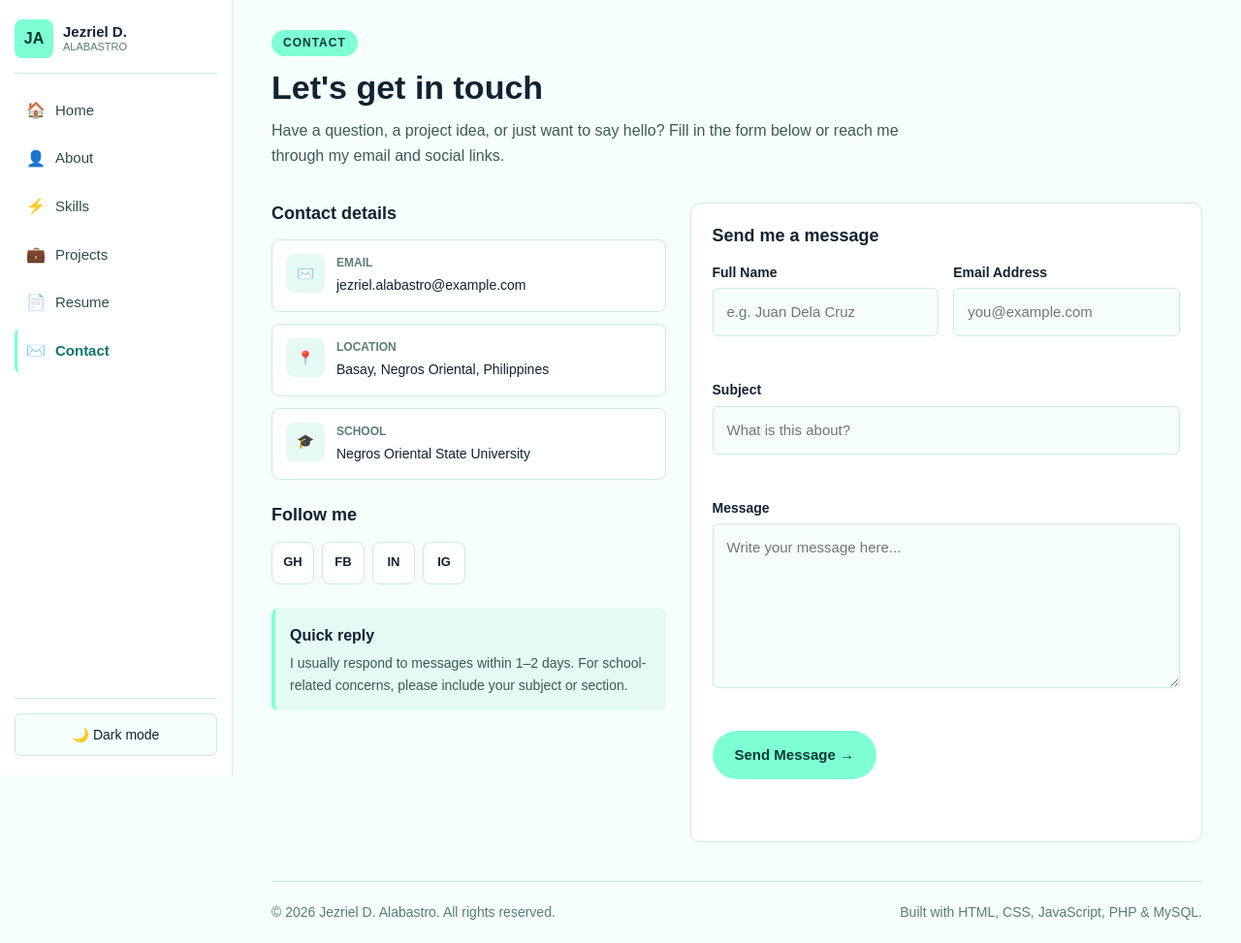
After one commit to iCantSeeColor/Jezriel-D.-Alabastro, a PHP site: page /contact.php in a window 1280 px wide. The commit adds this page. Shown: the whole page at 97% size. Run offline with PHP 8.4, Linux system fonts and the light colour scheme; data comes from the database, SQL or seed files in the repository.

Commit message:
Convert Contact page to PHP and save messages with validation, CSRF and spam protection

```diff
--- /dev/null
+++ b/contact.php
@@ -0,0 +1,191 @@
+<?php
+require __DIR__ . '/includes/db.php';
+require_once __DIR__ . '/includes/security.php';
+
+$pageTitle = 'Contact';
+$errors    = [];
+$formError = '';
+$old       = ['name' => '', 'email' => '', 'subject' => '', 'message' => ''];
+
+if ($_SERVER['REQUEST_METHOD'] === 'POST') {
+
+    if (!csrf_verify($_POST['csrf_token'] ?? null)) {
+        // 1. CSRF check failed
+        $formError = 'Your session expired. Please reload the page and try again.';
+
+    } elseif (!empty($_POST['website'])) {
+        // 2. Honeypot: real visitors never see or fill this field, so it is a bot.
+        //    Pretend success so the bot learns nothing.
+        $_SESSION['flash'] = 'Thank you! Your message has been sent.';
+        header('Location: contact.php');
+        exit;
+
+    } else {
+        foreach (array_keys($old) as $field) {
+            $old[$field] = trim((string) ($_POST[$field] ?? ''));
+        }
+
+        // 3. Server-side validation
+        if (mb_strlen($old['name']) < 2) {
+            $errors['name'] = 'Name must be at least 2 characters long.';
+        } elseif (mb_strlen($old['name']) > 100 || !preg_match('/^[\p{L}.\'\- ]+$/u', $old['name'])) {
+            $errors['name'] = 'Name should contain letters only (max 100 characters).';
+        }
+        if (!filter_var($old['email'], FILTER_VALIDATE_EMAIL) || mb_strlen($old['email']) > 100) {
+            $errors['email'] = 'Please enter a valid email address.';
+        }
+        if (mb_strlen($old['subject']) < 3 || mb_strlen($old['subject']) > 150) {
+            $errors['subject'] = 'Subject must be 3 to 150 characters long.';
+        }
+        if (mb_strlen($old['message']) < 10 || mb_strlen($old['message']) > 2000) {
+            $errors['message'] = 'Message must be 10 to 2000 characters long.';
+        }
+
+        // 4. Rate limit: at most 3 messages per IP every 10 minutes
+        if (!$errors) {
+            $stmt = $pdo->prepare(
+                'SELECT COUNT(*) FROM messages
+                 WHERE ip_address = :ip AND created_at > (NOW() - INTERVAL 10 MINUTE)'
+            );
+            $stmt->execute([':ip' => client_ip()]);
+            if ((int) $stmt->fetchColumn() >= 3) {
+                $formError = 'Too many messages in a short time. Please try again later.';
+            }
+        }
+
+        // 5. Save with a prepared statement (SQL injection protection)
+        if (!$errors && $formError === '') {
+            try {
+                $stmt = $pdo->prepare(
+                    'INSERT INTO messages (name, email, subject, message, ip_address)
+                     VALUES (:name, :email, :subject, :message, :ip)'
+                );
+                $stmt->execute([
+                    ':name'    => $old['name'],
+                    ':email'   => $old['email'],
+                    ':subject' => $old['subject'],
+                    ':message' => $old['message'],
+                    ':ip'      => client_ip(),
+                ]);
+                $_SESSION['flash'] = 'Thank you, ' . $old['name'] . '! Your message has been sent. I will get back to you soon.';
+                header('Location: contact.php'); // redirect so a refresh does not resend the form
+                exit;
+            } catch (PDOException $ex) {
+                error_log('Contact form insert failed: ' . $ex->getMessage());
+                $formError = 'Sorry, your message could not be sent. Please try again later.';
+            }
+        }
+    }
+}
+
+$flash = $_SESSION['flash'] ?? '';
+unset($_SESSION['flash']);
+
+require __DIR__ . '/includes/header.php';
+?>
+
+  <header class="page-head reveal">
+    <span class="eyebrow">Contact</span>
+    <h1>Let's get in touch</h1>
+    <p class="page-sub">Have a question, a project idea, or just want to say hello? Fill in the form below or reach me through my email and social links.</p>
+  </header>
+
+  <section class="section">
+    <div class="contact-grid">
+
+      <aside class="contact-info reveal">
+        <h2 class="contact-title">Contact details</h2>
+
+        <ul class="info-list">
+          <li class="info-item">
+            <span class="info-icon">✉️</span>
+            <div>
+              <strong>Email</strong>
+              <a href="mailto:<?= e($profile['email'] ?? '') ?>"><?= e($profile['email'] ?? '') ?></a>
+            </div>
+          </li>
+          <li class="info-item">
+            <span class="info-icon">📍</span>
+            <div>
+              <strong>Location</strong>
+              <span><?= e($profile['location'] ?? '') ?></span>
+            </div>
+          </li>
+          <li class="info-item">
+            <span class="info-icon">🎓</span>
+            <div>
+              <strong>School</strong>
+              <span><?= e($profile['school'] ?? '') ?></span>
+            </div>
+          </li>
+        </ul>
+
+        <h2 class="contact-title">Follow me</h2>
+        <ul class="social-links">
+          <li><a class="social-link" href="<?= e(safe_url($profile['github_url'] ?? '')) ?>" target="_blank" rel="noopener noreferrer" aria-label="GitHub">GH</a></li>
+          <li><a class="social-link" href="<?= e(safe_url($profile['facebook_url'] ?? '')) ?>" target="_blank" rel="noopener noreferrer" aria-label="Facebook">FB</a></li>
+          <li><a class="social-link" href="<?= e(safe_url($profile['linkedin_url'] ?? '')) ?>" target="_blank" rel="noopener noreferrer" aria-label="LinkedIn">IN</a></li>
+          <li><a class="social-link" href="<?= e(safe_url($profile['instagram_url'] ?? '')) ?>" target="_blank" rel="noopener noreferrer" aria-label="Instagram">IG</a></li>
+        </ul>
+
+        <div class="note-box">
+          <strong>Quick reply</strong>
+          <p>I usually respond to messages within 1–2 days. For school-related concerns, please include your subject or section.</p>
+        </div>
+      </aside>
+
+      <section class="card reveal">
+        <h2 class="contact-title">Send me a message</h2>
+
+        <form id="contactForm" class="contact-form" method="post" action="contact.php" novalidate>
+          <?= csrf_field() ?>
+
+          <!-- Honeypot: hidden from people, bots tend to fill it in -->
+          <div style="position:absolute;left:-9999px;" aria-hidden="true">
+            <label for="website">Leave this field empty</label>
+            <input type="text" id="website" name="website" tabindex="-1" autocomplete="off">
+          </div>
+
+          <div class="form-row">
+            <div class="form-group<?= isset($errors['name']) ? ' error' : '' ?>">
+              <label for="name">Full Name</label>
+              <input type="text" id="name" name="name" value="<?= e($old['name']) ?>" placeholder="e.g. Juan Dela Cruz" autocomplete="name">
+              <p class="error-msg" id="nameError" aria-live="polite"><?= e($errors['name'] ?? '') ?></p>
+            </div>
+
+            <div class="form-group<?= isset($errors['email']) ? ' error' : '' ?>">
+              <label for="email">Email Address</label>
+              <input type="email" id="email" name="email" value="<?= e($old['email']) ?>" placeholder="you@example.com" autocomplete="email">
+              <p class="error-msg" id="emailError" aria-live="polite"><?= e($errors['email'] ?? '') ?></p>
+            </div>
+          </div>
+
+          <div class="form-group<?= isset($errors['subject']) ? ' error' : '' ?>">
+            <label for="subject">Subject</label>
+            <input type="text" id="subject" name="subject" value="<?= e($old['subject']) ?>" placeholder="What is this about?">
+            <p class="error-msg" id="subjectError" aria-live="polite"><?= e($errors['subject'] ?? '') ?></p>
+          </div>
+
+          <div class="form-group<?= isset($errors['message']) ? ' error' : '' ?>">
+            <label for="message">Message</label>
+            <textarea id="message" name="message" rows="6" placeholder="Write your message here..."><?= e($old['message']) ?></textarea>
+            <p class="error-msg" id="messageError" aria-live="polite"><?= e($errors['message'] ?? '') ?></p>
+          </div>
+
+          <button type="submit" class="btn btn-primary">Send Message →</button>
+          <p class="form-status<?= $flash ? ' success' : (($formError || $errors) ? ' error' : '') ?>" id="formStatus" role="status" aria-live="polite"><?php
+            if ($flash) {
+                echo '✓ ' . e($flash);
+            } elseif ($formError) {
+                echo '⚠ ' . e($formError);
+            } elseif ($errors) {
+                echo '⚠ Please fix the highlighted fields and try again.';
+            }
+          ?></p>
+        </form>
+      </section>
+
+    </div>
+  </section>
+
+<?php require __DIR__ . '/includes/footer.php'; ?>
--- a/includes/functions.php
+++ b/includes/functions.php
@@ -51,3 +51,10 @@ function get_achievements(PDO $pdo): array
 {
     return $pdo->query('SELECT * FROM achievements ORDER BY id ASC')->fetchAll();
 }
+
+// Allow only http(s) links, so a saved "javascript:" URL can never become a clickable link.
+function safe_url(?string $url): string
+{
+    $url = trim((string) $url);
+    return preg_match('#^https?://#i', $url) ? $url : '#';
+}
--- a/includes/header.php
+++ b/includes/header.php
@@ -17,7 +17,7 @@ $navItems = [
     ['skills.php',   '⚡', 'Skills'],
     ['projets.php', '💼', 'Projects'],
     ['resume.php',   '📄', 'Resume'],
-    ['contact.html',  '✉️', 'Contact'],
+    ['contact.php',  '✉️', 'Contact'],
 ];
 ?>
 <!DOCTYPE html>
--- /dev/null
+++ b/includes/security.php
@@ -0,0 +1,41 @@
+<?php
+// Session start (with safer cookie settings) and CSRF protection helpers.
+require_once __DIR__ . '/functions.php';
+
+if (session_status() === PHP_SESSION_NONE) {
+    session_set_cookie_params([
+        'lifetime' => 0,
+        'path'     => '/',
+        'secure'   => !empty($_SERVER['HTTPS']),
+        'httponly' => true,
+        'samesite' => 'Lax',
+    ]);
+    session_start();
+}
+
+// One random token per session; every form that changes data must send it back.
+function csrf_token(): string
+{
+    if (empty($_SESSION['csrf_token'])) {
+        $_SESSION['csrf_token'] = bin2hex(random_bytes(32));
+    }
+    return $_SESSION['csrf_token'];
+}
+
+function csrf_field(): string
+{
+    return '<input type="hidden" name="csrf_token" value="' . e(csrf_token()) . '">';
+}
+
+function csrf_verify(?string $token): bool
+{
+    return is_string($token)
+        && !empty($_SESSION['csrf_token'])
+        && hash_equals($_SESSION['csrf_token'], $token);
+}
+
+// REMOTE_ADDR only: headers like X-Forwarded-For can be faked by the visitor.
+function client_ip(): string
+{
+    return $_SERVER['REMOTE_ADDR'] ?? '';
+}
--- a/index.php
+++ b/index.php
@@ -17,7 +17,7 @@ $certCount    = count_rows($pdo, 'achievements');
 
       <div class="hero-actions">
         <a href="projets.php" class="btn btn-primary">View My Projects →</a>
-        <a href="contact.html" class="btn btn-ghost">Contact Me</a>
+        <a href="contact.php" class="btn btn-ghost">Contact Me</a>
       </div>
 
       <ul class="hero-stats">
@@ -40,7 +40,7 @@ $certCount    = count_rows($pdo, 'achievements');
         <h2>Let's build something together</h2>
         <p>I'm open to school collaborations, freelance practice projects and learning opportunities.</p>
       </div>
-      <a href="contact.html" class="btn btn-primary">Get in touch →</a>
+      <a href="contact.php" class="btn btn-primary">Get in touch →</a>
     </div>
   </section>
 
--- a/js/main.js
+++ b/js/main.js
@@ -200,8 +200,6 @@
     });
 
     form.addEventListener('submit', function (event) {
-      event.preventDefault();
-
       var isValid = true;
       var firstInvalid = null;
 
@@ -213,6 +211,9 @@
       });
 
       if (!isValid) {
+        /* Stop the form only when something is wrong. */
+        event.preventDefault();
+
         if (status) {
           status.textContent = '⚠ Please fix the highlighted fields and try again.';
           status.className = 'form-status error';
@@ -221,19 +222,8 @@
         return;
       }
 
-      var senderName = form.elements.name.value.trim();
-
-      if (status) {
-        status.textContent = '✓ Thank you, ' + senderName +
-          '! Your message has been validated successfully. I will get back to you soon.';
-        status.className = 'form-status success';
-      }
-
-      form.reset();
-
-      form.querySelectorAll('.form-group').forEach(function (group) {
-        group.classList.remove('success', 'error');
-      });
+      /* Validation passed: the browser submits the form to contact.php,
+         where PHP validates again and saves the message. */
     });
   }
 
--- a/projects.php
+++ b/projects.php
@@ -63,7 +63,7 @@ $categories = array_values(array_unique(array_column($projects, 'category')));
         <h2>Interested in working together?</h2>
         <p>Send me a message and let's talk about your idea.</p>
       </div>
-      <a href="contact.html" class="btn btn-primary">Contact me →</a>
+      <a href="contact.php" class="btn btn-primary">Contact me →</a>
     </div>
   </section>
 
--- a/resume.php
+++ b/resume.php
@@ -101,7 +101,7 @@ $achievements = get_achievements($pdo);
         <h2>Want a copy of my resume?</h2>
         <p>Use the print button above, or send me a message and I'll get back to you.</p>
       </div>
-      <a href="contact.html" class="btn btn-primary">Contact me →</a>
+      <a href="contact.php" class="btn btn-primary">Contact me →</a>
     </div>
   </section>
 
```
Also changed, not shown: contact.html (deleted, +0 -141 lines).
